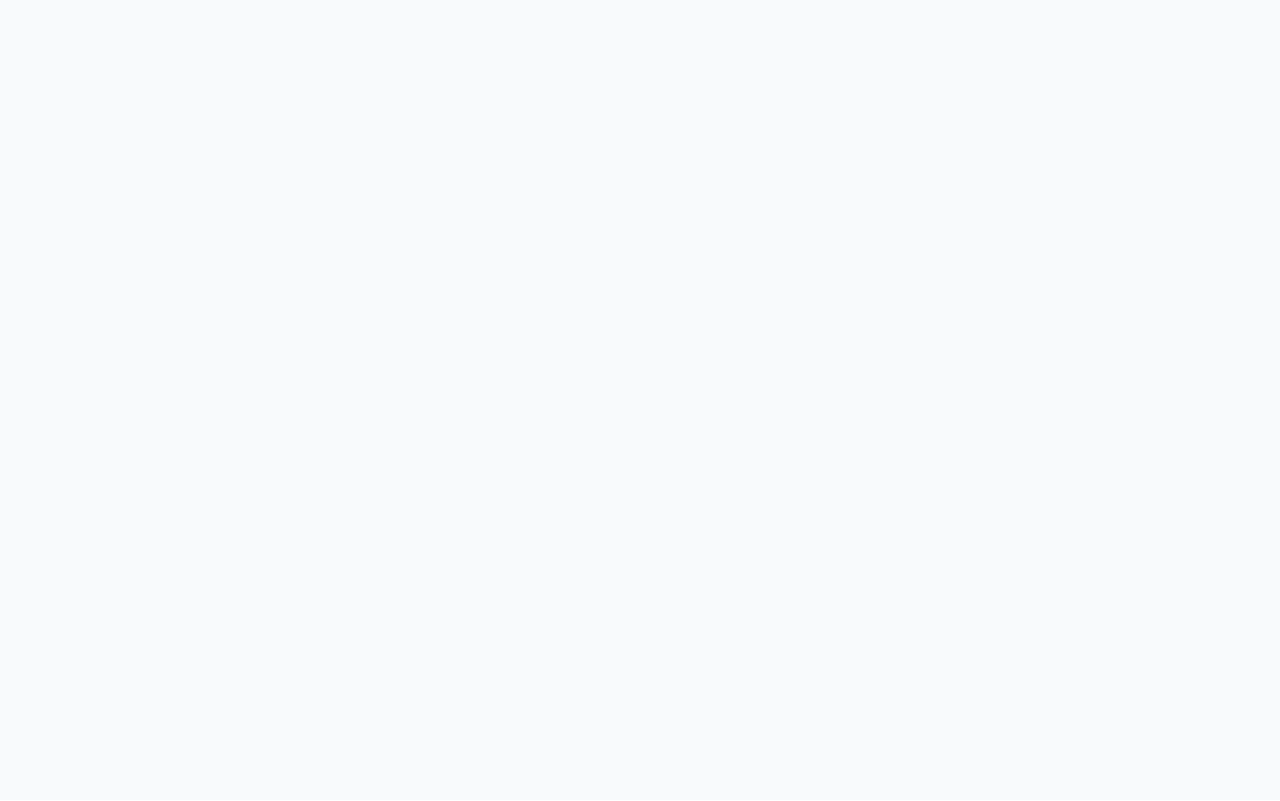
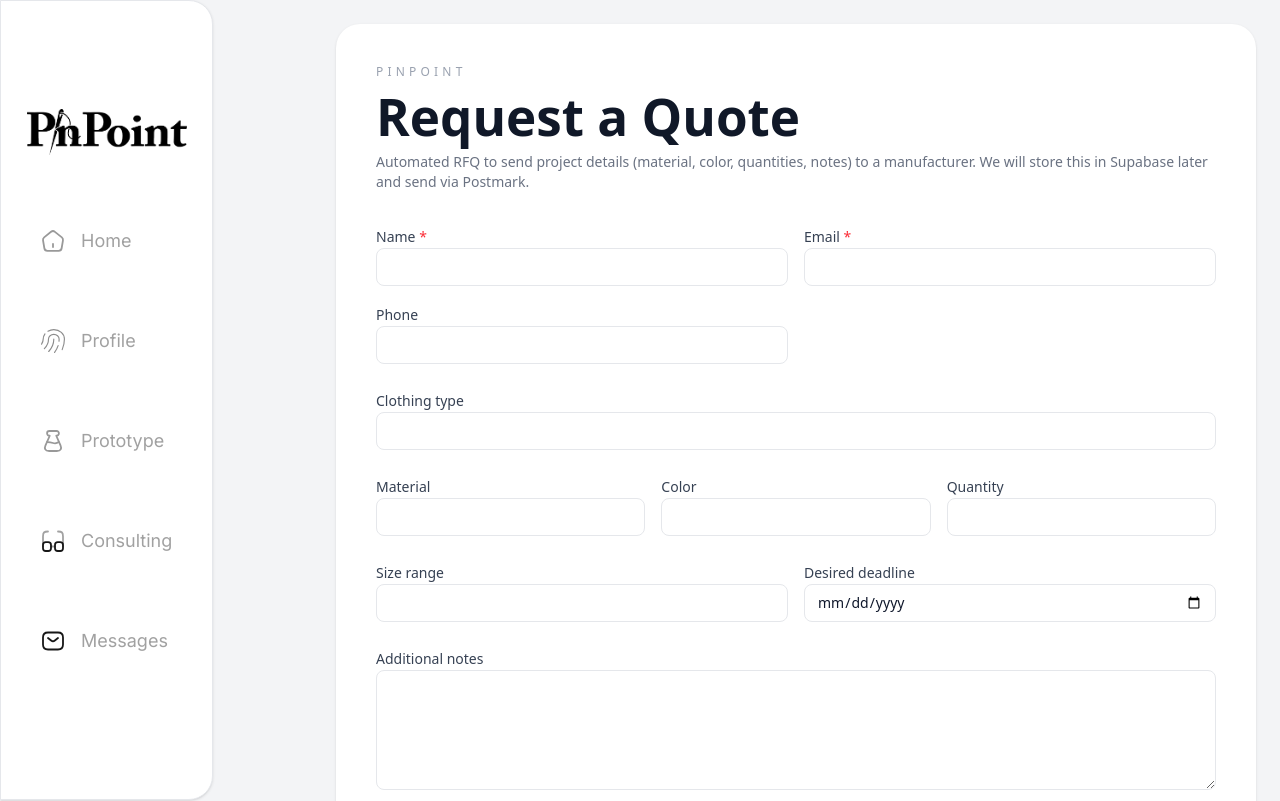
Before and after one commit to Chuddy50/pinpoint_jacob, a React app in the folder Frontend/: page /request-quote in a window 1280 px wide. Before the commit this address had no page. Shown: the top 801 px of the page. Built offline with nearby package versions, Linux system fonts and the light colour scheme; the HTML template or start-up script is replaced by a standard one.

Commit message:
first iteration of the request for quote page

```diff
--- a/Frontend/src/App.jsx
+++ b/Frontend/src/App.jsx
@@ -9,6 +9,7 @@ import Consultant from "./pages/Consultant";
 import Messages from "./pages/Messages";
 import Ratings from "./pages/Ratings";
 import ManufacturerProfile from "./pages/ManufacturerProfile";
+import RequestQuote from "./pages/RequestQuote";
 
 export default function App() {
   return (
@@ -23,6 +24,7 @@ export default function App() {
               <Route path="/consultant" element={<Consultant />} />
               <Route path="/messages" element={<Messages />} />
               <Route path="/ratings/:id" element={<Ratings />} />
+              <Route path="/request-quote" element={<RequestQuote />} />
               <Route path="/manufacturers/:id" element={<ManufacturerProfile />} />
             </Routes>
           </main>
--- a/Frontend/src/pages/RequestQuote.jsx
+++ b/Frontend/src/pages/RequestQuote.jsx
@@ -2,19 +2,16 @@ import { useState } from "react";
 import NavBar from "../components/NavBar";
 
 const initialForm = {
-  companyName: "",
-  contactName: "",
+  name: "",
   email: "",
   phone: "",
-  projectName: "",
-  description: "",
-  materials: "",
+  clothingType: "",
   quantity: "",
-  budget: "",
+  material: "",
+  color: "",
+  sizeRange: "",
   deadline: "",
-  certifications: "",
-  shippingLocation: "",
-  ndaRequired: "no",
+  notes: "",
   attachments: null,
 };
 
@@ -54,10 +51,12 @@ export default function RequestQuote() {
             PinPoint
           </p>
           <h1 className="text-3xl font-semibold text-gray-900">
-            Request a Manufacturing Quote
+            Request a Quote
           </h1>
           <p className="text-sm text-gray-500">
-            Outline the project details you want to send to a manufacturer.
+            Automated RFQ to send project details (material, color, quantities,
+            notes) to a manufacturer. We will store this in Supabase later and
+            send via Postmark.
           </p>
         </header>
 
@@ -72,29 +71,19 @@ export default function RequestQuote() {
           <section className="grid grid-cols-1 md:grid-cols-2 gap-4">
             <div className="space-y-2">
               <label className="text-sm font-medium text-gray-700">
-                Company name
+                Name <span className="text-red-500">*</span>
               </label>
               <input
-                name="companyName"
-                value={formData.companyName}
+                name="name"
+                value={formData.name}
                 onChange={handleChange}
                 className="w-full rounded-lg border border-gray-200 px-3 py-2 text-sm"
+                required
               />
             </div>
             <div className="space-y-2">
               <label className="text-sm font-medium text-gray-700">
-                Contact name
-              </label>
-              <input
-                name="contactName"
-                value={formData.contactName}
-                onChange={handleChange}
-                className="w-full rounded-lg border border-gray-200 px-3 py-2 text-sm"
-              />
-            </div>
-            <div className="space-y-2">
-              <label className="text-sm font-medium text-gray-700">
-                Email
+                Email <span className="text-red-500">*</span>
               </label>
               <input
                 name="email"
@@ -102,6 +91,7 @@ export default function RequestQuote() {
                 value={formData.email}
                 onChange={handleChange}
                 className="w-full rounded-lg border border-gray-200 px-3 py-2 text-sm"
+                required
               />
             </div>
             <div className="space-y-2">
@@ -120,24 +110,13 @@ export default function RequestQuote() {
           <section className="space-y-4">
             <div className="space-y-2">
               <label className="text-sm font-medium text-gray-700">
-                Project name
+                Clothing type
               </label>
               <input
-                name="projectName"
-                value={formData.projectName}
+                name="clothingType"
+                value={formData.clothingType}
                 onChange={handleChange}
                 className="w-full rounded-lg border border-gray-200 px-3 py-2 text-sm"
-              />
-            </div>
-            <div className="space-y-2">
-              <label className="text-sm font-medium text-gray-700">
-                Project description
-              </label>
-              <textarea
-                name="description"
-                value={formData.description}
-                onChange={handleChange}
-                className="w-full rounded-lg border border-gray-200 px-3 py-2 text-sm min-h-[120px]"
               />
             </div>
           </section>
@@ -145,11 +124,22 @@ export default function RequestQuote() {
           <section className="grid grid-cols-1 md:grid-cols-3 gap-4">
             <div className="space-y-2">
               <label className="text-sm font-medium text-gray-700">
-                Materials
+                Material
               </label>
               <input
-                name="materials"
-                value={formData.materials}
+                name="material"
+                value={formData.material}
+                onChange={handleChange}
+                className="w-full rounded-lg border border-gray-200 px-3 py-2 text-sm"
+              />
+            </div>
+            <div className="space-y-2">
+              <label className="text-sm font-medium text-gray-700">
+                Color
+              </label>
+              <input
+                name="color"
+                value={formData.color}
                 onChange={handleChange}
                 className="w-full rounded-lg border border-gray-200 px-3 py-2 text-sm"
               />
@@ -165,20 +155,20 @@ export default function RequestQuote() {
                 className="w-full rounded-lg border border-gray-200 px-3 py-2 text-sm"
               />
             </div>
+          </section>
+
+          <section className="grid grid-cols-1 md:grid-cols-2 gap-4">
             <div className="space-y-2">
               <label className="text-sm font-medium text-gray-700">
-                Budget range
+                Size range
               </label>
               <input
-                name="budget"
-                value={formData.budget}
+                name="sizeRange"
+                value={formData.sizeRange}
                 onChange={handleChange}
                 className="w-full rounded-lg border border-gray-200 px-3 py-2 text-sm"
               />
             </div>
-          </section>
-
-          <section className="grid grid-cols-1 md:grid-cols-2 gap-4">
             <div className="space-y-2">
               <label className="text-sm font-medium text-gray-700">
                 Desired deadline
@@ -191,46 +181,18 @@ export default function RequestQuote() {
                 className="w-full rounded-lg border border-gray-200 px-3 py-2 text-sm"
               />
             </div>
-            <div className="space-y-2">
-              <label className="text-sm font-medium text-gray-700">
-                Certifications needed
-              </label>
-              <input
-                name="certifications"
-                value={formData.certifications}
-                onChange={handleChange}
-                className="w-full rounded-lg border border-gray-200 px-3 py-2 text-sm"
-              />
-            </div>
           </section>
 
-          <section className="grid grid-cols-1 md:grid-cols-2 gap-4">
-            <div className="space-y-2">
-              <label className="text-sm font-medium text-gray-700">
-                Shipping location
-              </label>
-              <input
-                name="shippingLocation"
-                value={formData.shippingLocation}
-                onChange={handleChange}
-                className="w-full rounded-lg border border-gray-200 px-3 py-2 text-sm"
-              />
-            </div>
-            <div className="space-y-2">
-              <label className="text-sm font-medium text-gray-700">
-                NDA required
-              </label>
-              <select
-                name="ndaRequired"
-                value={formData.ndaRequired}
-                onChange={handleChange}
-                className="w-full rounded-lg border border-gray-200 px-3 py-2 text-sm"
-              >
-                <option value="no">No</option>
-                <option value="yes">Yes</option>
-                <option value="unsure">Not sure yet</option>
-              </select>
-            </div>
+          <section className="space-y-2">
+            <label className="text-sm font-medium text-gray-700">
+              Additional notes
+            </label>
+            <textarea
+              name="notes"
+              value={formData.notes}
+              onChange={handleChange}
+              className="w-full rounded-lg border border-gray-200 px-3 py-2 text-sm min-h-[120px]"
+            />
           </section>
 
           <section className="space-y-2">
```
